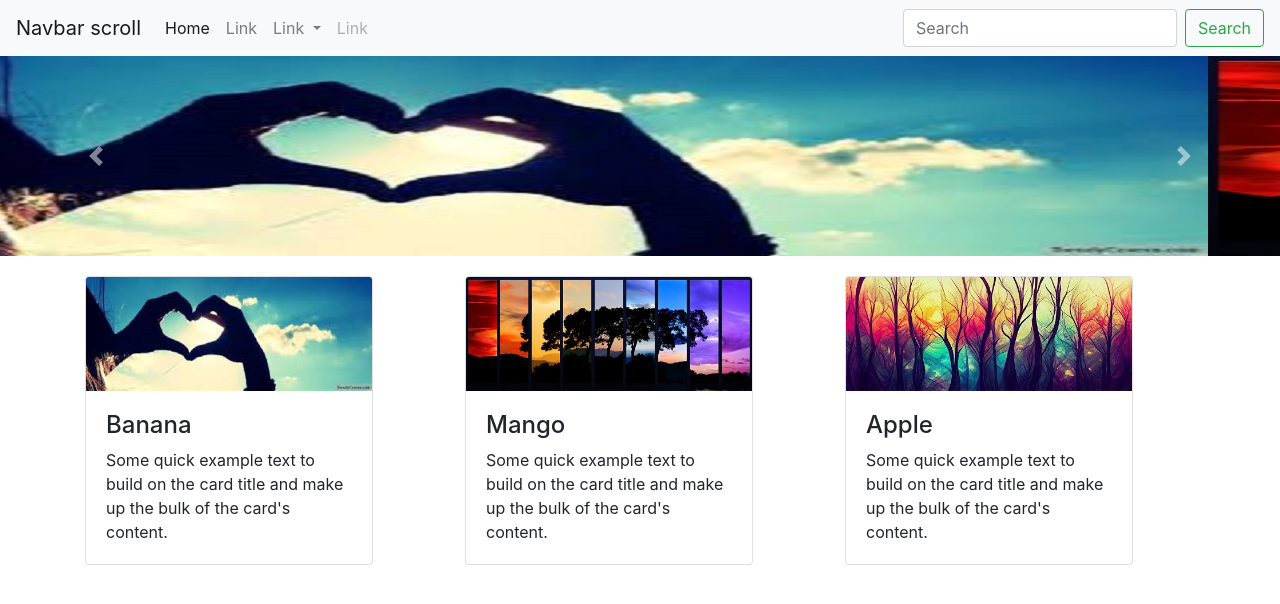
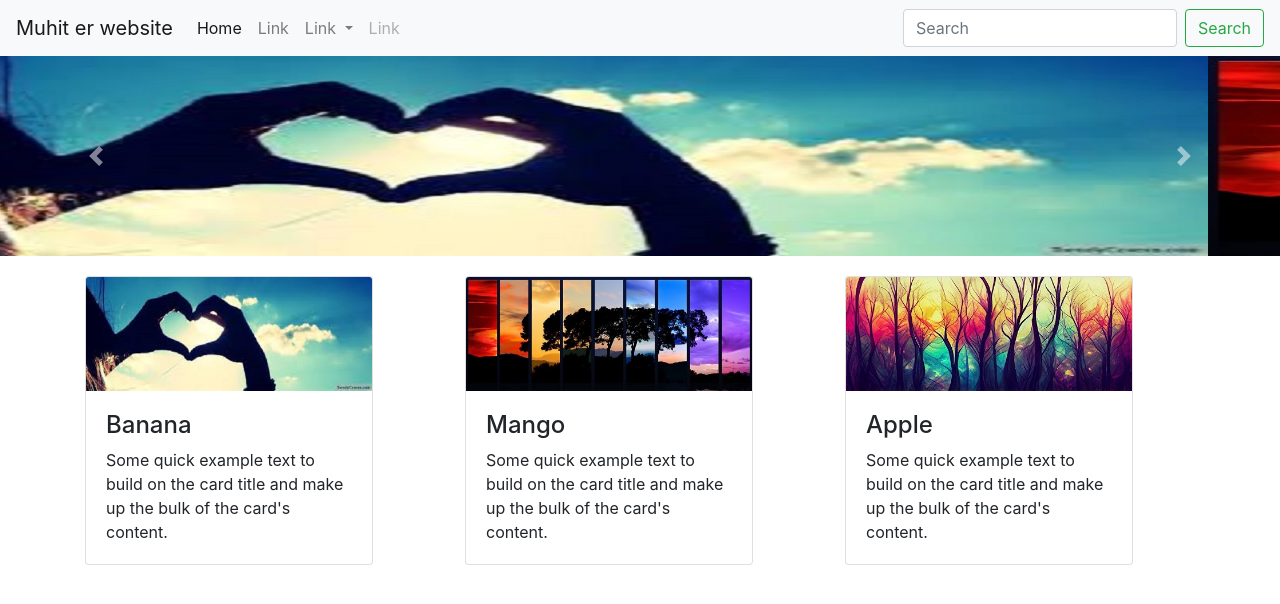
Before and after one commit to muhit79/website, a plain HTML site: page index.html in a window 1280 px wide. Drawn offline with nearby package versions, Linux system fonts and the light colour scheme.

Commit message:
v1.2 nabar name change

```diff
--- a/index.html
+++ b/index.html
@@ -17,7 +17,7 @@
 
 
     <nav class="navbar navbar-expand-lg navbar-light bg-light">
-        <a class="navbar-brand" href="#">Navbar scroll</a>
+        <a class="navbar-brand" href="#">Muhit er website</a>
         <button class="navbar-toggler" type="button" data-toggle="collapse" data-target="#navbarScroll" aria-controls="navbarScroll" aria-expanded="false" aria-label="Toggle navigation">
           <span class="navbar-toggler-icon"></span>
         </button>
```
